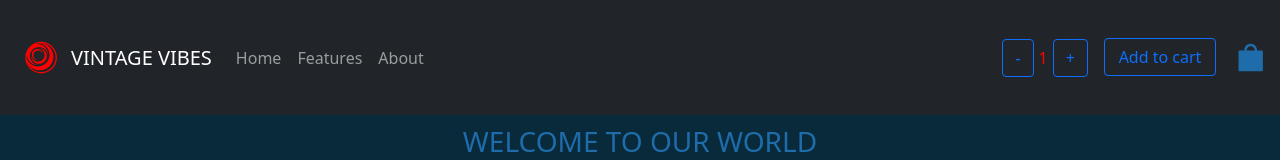
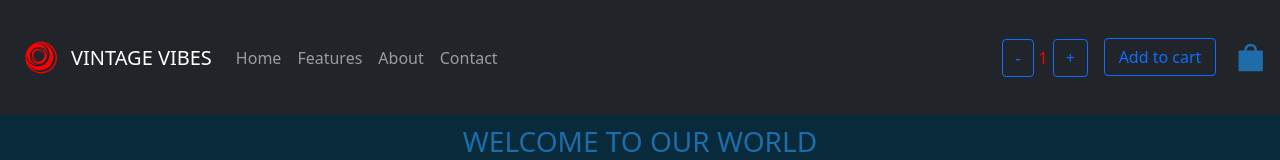
Before and after one commit to luriv28/ProyectoReact, a React (Create React App) app: page / in a window 1280 px wide. Shown: the top 160 px of the page. Built offline with nearby package versions, Linux system fonts and the light colour scheme.

Commit message:
cambiando el maximo de stoc

```diff
--- a/package.json
+++ b/package.json
@@ -11,6 +11,7 @@
     "react-bootstrap": "^2.4.0",
     "react-dom": "^18.2.0",
     "react-icons": "^4.4.0",
+    "react-router-dom": "^6.3.0",
     "react-scripts": "5.0.1",
     "web-vitals": "^2.1.4"
   },
--- a/src/App.css
+++ b/src/App.css
@@ -5,7 +5,6 @@
 }
 .App{
   background: rgba(0, 0, 0, 0.2);
-
 }
 .yellow{
 
--- a/src/App.js
+++ b/src/App.js
@@ -1,4 +1,4 @@
-
+import { BrowserRouter, Routes, Route} from 'react-router-dom'
 import './App.css';
 import NavBarMenu from './components/Navbar'
 import ItemListContainer from './components/ItemListContainer';
@@ -11,12 +11,12 @@ function App() {
   // }
   return (
     <div className="App">
-      <header className="App-header">
-        <NavBarMenu/>
-        <ItemListContainer greeting="WELCOME TO OUR WORLD"/>
-        {/* <ItemCount stock={6} initial={1} onAdd={onAdd}/>     */}
-
-      </header>
+      <BrowserRouter>
+        <NavBarMenu />
+        <Routes>
+        <Route path='/' element={<ItemListContainer greeting="WELCOME TO OUR WORLD"/>}/>
+        </Routes>
+      </BrowserRouter>
     </div>
   );
 }
--- a/src/components/Navbar.jsx
+++ b/src/components/Navbar.jsx
@@ -22,9 +22,10 @@ const NavBarMenu = () => {
             </Nav.Link>
             <Nav.Link href="#features">Features</Nav.Link>
             <Nav.Link href="#pricing">About</Nav.Link>
+            <Nav.Link href="#contact">Contact</Nav.Link>
           </Nav>
         </Container>
-        <ItemCount stock={6} initial={1} onAdd={onAdd} />
+        <ItemCount stock={20} initial={1} onAdd={onAdd} />
         <CartWidget />
       </Navbar>
     </>
```
Also changed, not shown: 1 other file (tests, documents, lock files or other folders).
